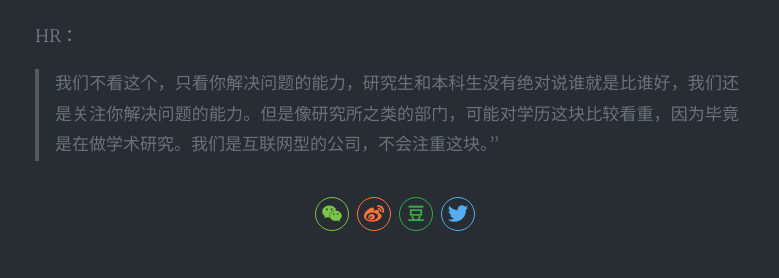
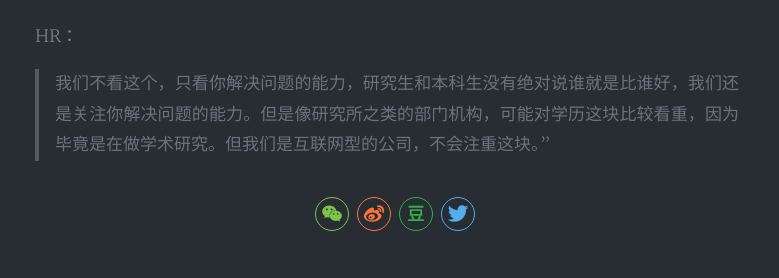
Before and after one commit to niuyi1017/niuyi1017.github.io, a Jekyll site: the page built from _posts/2018-06-01-interview-of-choice.md, in a window 1280 px wide and 900 px high, scrolled down 4647 px. Shown: the part 187-465 px from the top of the window, without its empty margins (245-1024 px from the left). Built offline with Jekyll 4.4.1, drawn with Linux system fonts in a browser that asks for light colours; nearby versions of some CDN libraries; comment, search, counter and statistics services are not loaded; a style sheet for code colours, icons or effects is not loaded.

Commit message:
Update 2018-06-01-interview-of-choice.md

```diff
--- a/_posts/2018-06-01-interview-of-choice.md
+++ b/_posts/2018-06-01-interview-of-choice.md
@@ -134,4 +134,4 @@ cover: 'http://p7kyjkmgh.bkt.clouddn.com/C360_2018-06-03-11-00-13-454.jpg'
 三面的时候我又问HR：“在企业的角度怎么看待研究生和本科生呢”
 
 HR：
-> 我们不看这个，只看你解决问题的能力，研究生和本科生没有绝对说谁就是比谁好，我们还是关注你解决问题的能力。但是像研究所之类的部门，可能对学历这块比较看重，因为毕竟是在做学术研究。我们是互联网型的公司，不会注重这块。”
+> 我们不看这个，只看你解决问题的能力，研究生和本科生没有绝对说谁就是比谁好，我们还是关注你解决问题的能力。但是像研究所之类的部门机构，可能对学历这块比较看重，因为毕竟是在做学术研究。但我们是互联网型的公司，不会注重这块。”
```
Also changed, not shown: other parts of _posts/2018-06-01-interview-of-choice.md (+1 -1 lines).
